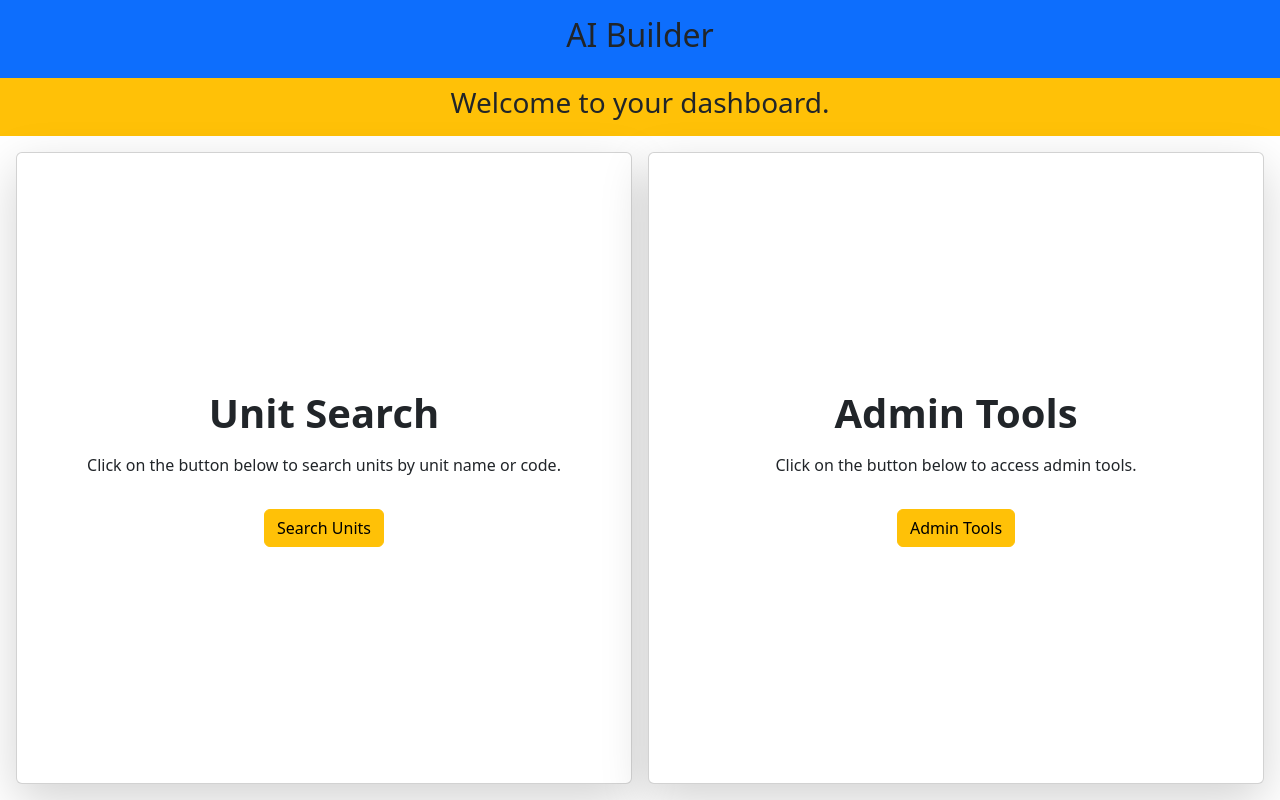
After one commit to VoonYan/AI-Learning-Outcome-Builder, a Flask app: page /guest in a window 1280 px wide. The commit adds this page. Run offline with Flask 3, Linux system fonts and the light colour scheme.

Commit message:
Create guest mainpage

```diff
--- a/app/routes.py
+++ b/app/routes.py
@@ -28,6 +28,10 @@ def navbar():
 @login_required
 def base_main():
     return render_template('base_main.html', title=f'{current_user.username} Dashboard', username=current_user.username)
+
+@main.route('/guest')
+def guest():
+    return render_template('guest_mainpage.html', title='Guest Page')
 
 @main.route('/create-lo')
 @login_required
--- /dev/null
+++ b/app/templates/guest_mainpage.html
@@ -0,0 +1,41 @@
+<!DOCTYPE html>
+<html>
+<head>
+    <title>AI Builder</title>
+    <link href="https://cdn.jsdelivr.net/npm/bootstrap@5.3.7/dist/css/bootstrap.min.css" rel="stylesheet"
+          integrity="sha384-LN+7fdVzj6u52u30Kp6M/trliBMCMKTyK833zpbD+pXdCLuTusPj697FH4R/5mcr"
+          crossorigin="anonymous">
+</head>
+<body class="overflow-x-hidden">
+    <div class="container-fluid d-flex flex-column vh-100 p-0">
+        <!-- Title -->
+        <div class="d-flex justify-content-center align-items-center bg-primary p-3">
+            <h2>AI Builder</h2>
+        </div>
+
+        <!-- Subtitle -->
+        <div class="d-flex justify-content-center align-items-center bg-warning p-2">
+            <h3>Welcome to your dashboard.</h3>
+        </div>
+
+        <!-- Content -->
+        <div class="grid row row-cols-2 g-3 text-center flex-grow-1 p-3">
+            <div class="col d-flex">
+                <div class="card shadow-lg flex-fill flex-column justify-content-center align-items-center text-center p-3 ">
+                    <h1 class="mb-3"><strong>Unit Search</strong></h1>
+                    <p>Click on the button below to search units by unit name or code.</p>
+                    <button class="btn mt-3 btn-warning" >Search Units</button>
+                </div>
+            </div>
+
+            <div class="col d-flex">
+                <div class="card shadow-lg flex-fill flex-column justify-content-center align-items-center text-center p-3 ">
+                    <h1 class="mb-3"><strong>Admin Tools</strong></h1>
+                    <p>Click on the button below to access admin tools.</p>
+                    <button class="btn mt-3 btn-warning ">Admin Tools</button>
+                </div>
+            </div>
+        </div>
+    </div>
+</body>
+</html>
--- a/app/templates/homepage_purebs.html
+++ b/app/templates/homepage_purebs.html
@@ -55,7 +55,7 @@
               <h2 class="card-title h4 text-primary mb-3">Guest Area</h2>
               <p class="card-text flex-grow-1">Browse and explore unit outcomes without needing to log in.</p>
               <div>
-                <a href="/explore" class="btn btn-warning fw-bold px-4 text-dark">Explore</a>
+                <a href="/guest" class="btn btn-warning fw-bold px-4 text-dark">Explore</a>
               </div>
             </div>
           </div>
```
